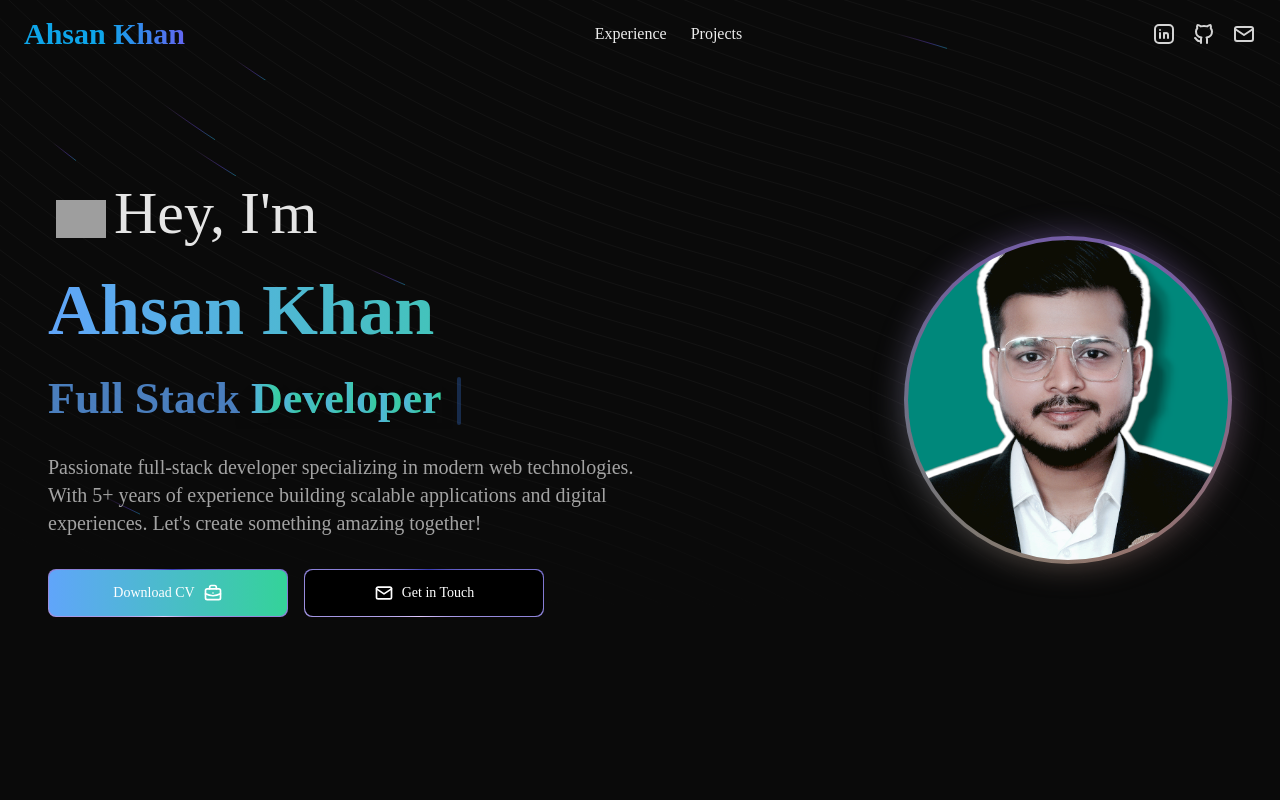
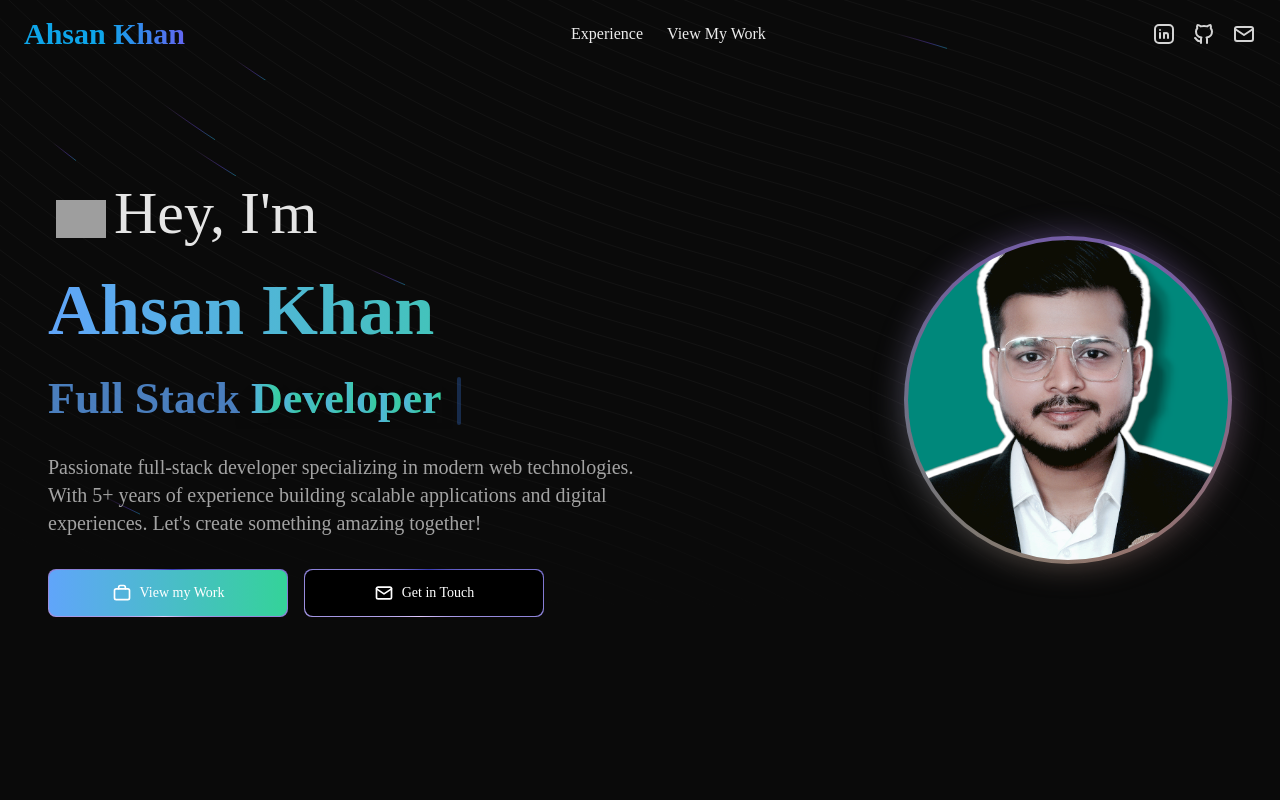
Before and after one commit to AhsanKhaan/AhsankhanPortfolio, a Next.js app: page / in a window 1280 px wide. Shown: the top 800 px of the page. Built offline with nearby package versions, Linux system fonts and the light colour scheme; grey boxes are pictures that could not be loaded; a web font is replaced by a local one.

Commit message:
Fixing URLS and Download CSV Fixes

```diff
--- a/app/components/sections/Hero.tsx
+++ b/app/components/sections/Hero.tsx
@@ -3,9 +3,8 @@ import { BackgroundBeams } from '@/app/components/ui/BackgroundBeams'
 import { NeonCard } from '@/app/components/ui/NeonCard';
 import Image from 'next/image';
 import { TypewriterEffectSmooth } from '../ui/TypewriterEffect';
-import DownloadCV from '../clientComponents/DownloadCV';
 import MagicButton from '../ui/MagicButton';
-import { IconMail } from "@tabler/icons-react";
+import { IconBriefcase2, IconMail } from "@tabler/icons-react";
 
 const Hero = () => {
 
@@ -47,7 +46,13 @@ const Hero = () => {
           </p>
 
           <div className="flex flex-col md:flex-row gap-4 mt-4">
-            <DownloadCV />
+              <MagicButton
+                    title={"View my Work"}
+                    icon={<IconBriefcase2 size={20} />}
+                    position="left"
+                    href="#projects"
+                    otherClasses='text-transparent bg-gradient-to-r from-blue-400 to-emerald-400 hover:bg-black dark:hover:bg-blue hover:text-black dark:hover:text-blue-900 dark:hover:font-bold transition-colors duration-300'
+                  />
             <div className="relative">
               <MagicButton
                     title={"Get in Touch"}
--- a/app/components/sections/Techstack.jsx
+++ b/app/components/sections/Techstack.jsx
@@ -52,7 +52,7 @@ const Techstack = () => {
   ];
 
   return (
-    <section id="tech">
+    <section id="projects">
       <div className="dark:color-base min-h-screen flex flex-col justify-center items-center px-4 py-16">
         {/* Title */}
         <div className="text-center mb-8">
--- a/app/page.tsx
+++ b/app/page.tsx
@@ -76,11 +76,11 @@ const page = () => {
     //   href: "#",
     // },
     {
-      title: "Projects",
+      title: "View My Work",
       icon: (
         <IconExchange className="h-full w-full text-neutral-500 dark:text-neutral-300" />
       ),
-      href: "#",
+      href: "#projects",
     },
     // {
     //   title: "GitHub",
```
